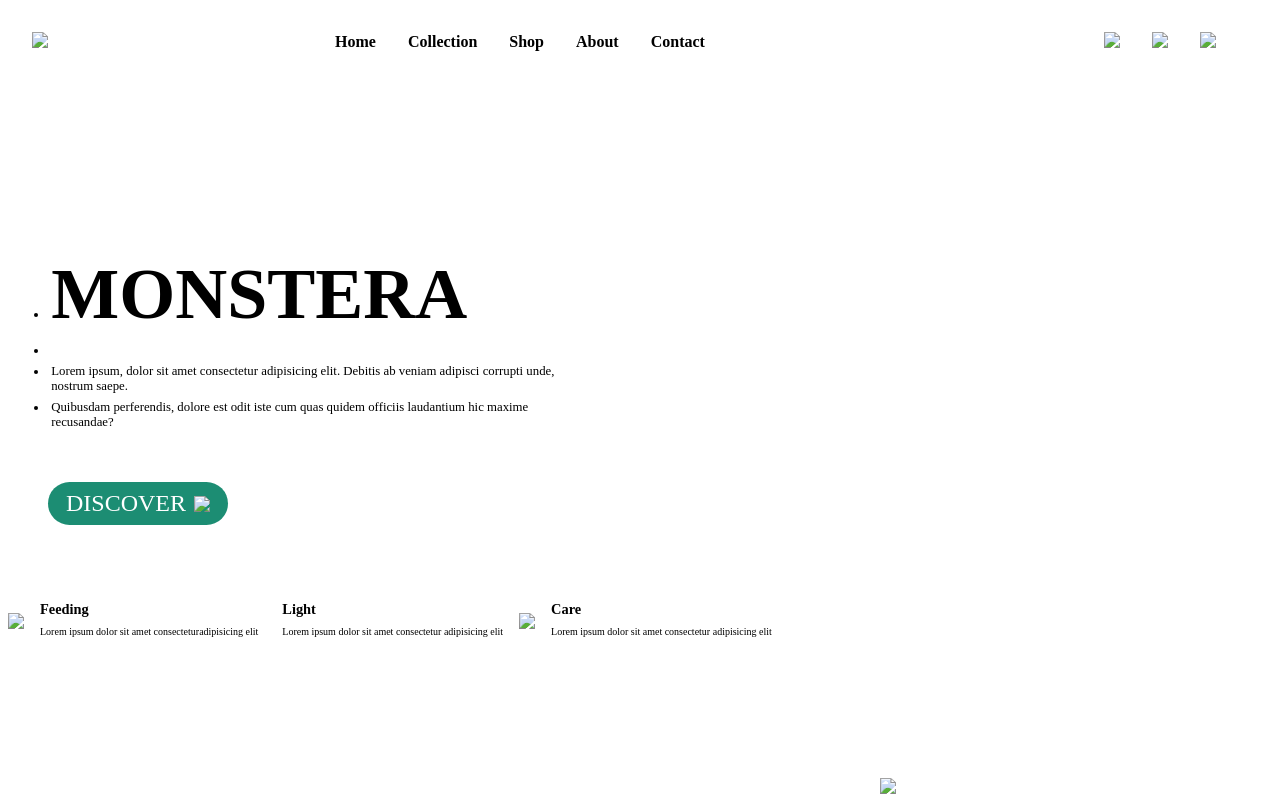
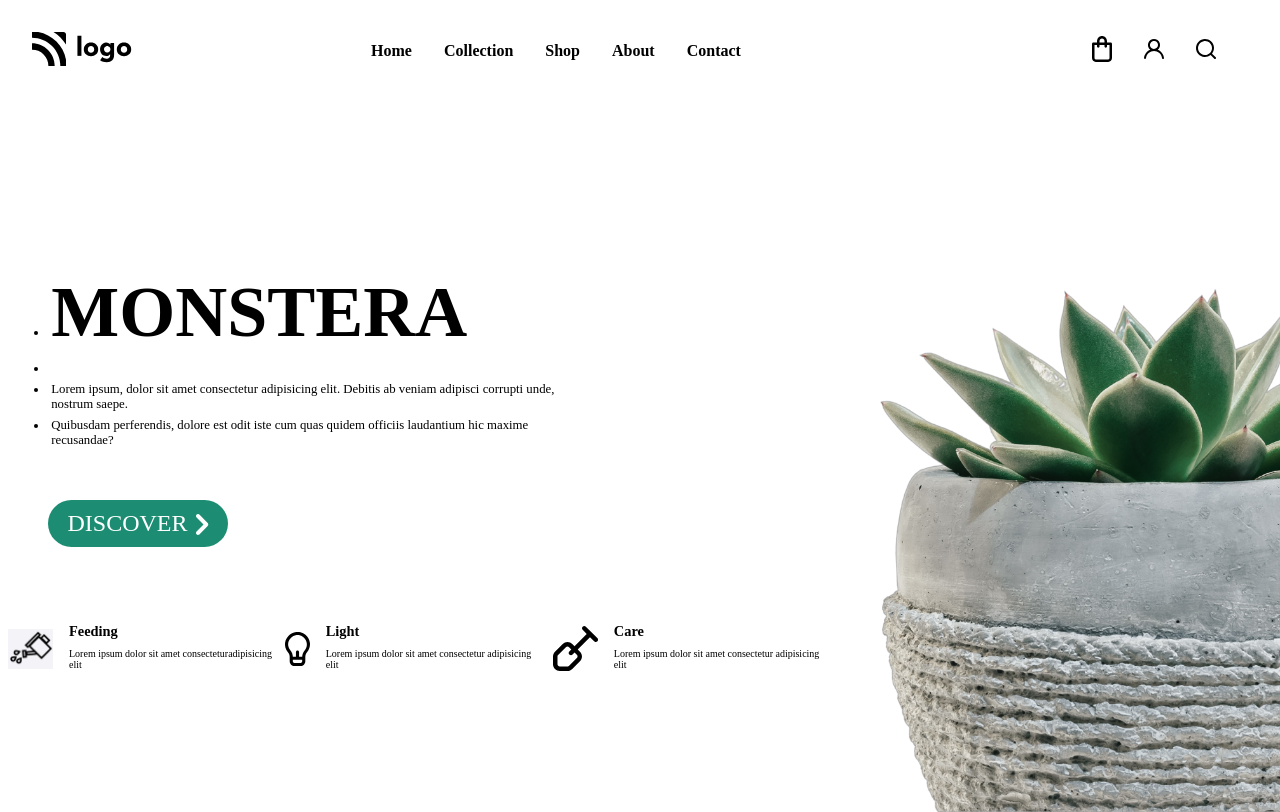
Before and after one commit to shafeek26/Plant-web-home-page, a plain HTML site: page index.html in a window 1280 px wide. Drawn offline with Linux system fonts and the light colour scheme; a web font is replaced by a local one.

Commit message:
HTML upadated

```diff
--- a/index.html
+++ b/index.html
@@ -18,7 +18,7 @@
   <body>
     <nav id="navbarMonstera">
       <div id="navFirst">
-        <img src="./photos/Logo.svg" />
+        <img src="./assets/Logo.svg" />
       </div>
 
       <div id="navMid">
@@ -38,16 +38,15 @@
           <h4>Contact</h4>
         </div>
       </div>
-
       <div id="navEnd">
         <div>
-          <img src="/photos/cart.svg" />
+          <img src="/assets/cart.svg" />
         </div>
         <div>
-          <img src="./photos/user.svg" />
+          <img src="./assets/user.svg" />
         </div>
         <div>
-          <img src="./photos/search.svg" />
+          <img src="./assets/search.svg" />
         </div>
       </div>
     </nav>
@@ -76,14 +75,14 @@
               <h1>DISCOVER</h1>
             </div>
             <div id="midWholePart122">
-              <img src="./photos/greaterThan.svg" />
+              <img src="./assets/greaterThan.svg" />
             </div>
           </div>
         </div>
         <div id="midWholePart13">
           <div class="midWholePart13Parts">
             <div>
-              <img id="feeding" src="./photos/water plant.png" />
+              <img id="feeding" src="./assets/water plant.png" />
             </div>
             <div>
               <h4>Feeding</h4>
@@ -94,7 +93,7 @@
           </div>
           <div class="midWholePart13Parts">
             <div>
-              <img id="light" src="./photos/light.svg" alt="" />
+              <img id="light" src="./assets/light.svg" alt="" />
             </div>
             <div>
               <h4>Light</h4>
@@ -105,7 +104,7 @@
           </div>
           <div class="midWholePart13Parts">
             <div>
-              <img id="care" src="./photos/plough.svg" />
+              <img id="care" src="./assets/plough.svg" />
             </div>
             <div>
               <h4>Care</h4>
@@ -117,7 +116,7 @@
         </div>
       </div>
       <div>
-        <img id="imgMain" src="./photos/6_folwer_cut.png" />
+        <img id="imgMain" src="./assets/6_folwer_cut.png" />
       </div>
     </div>
   </body>
```
